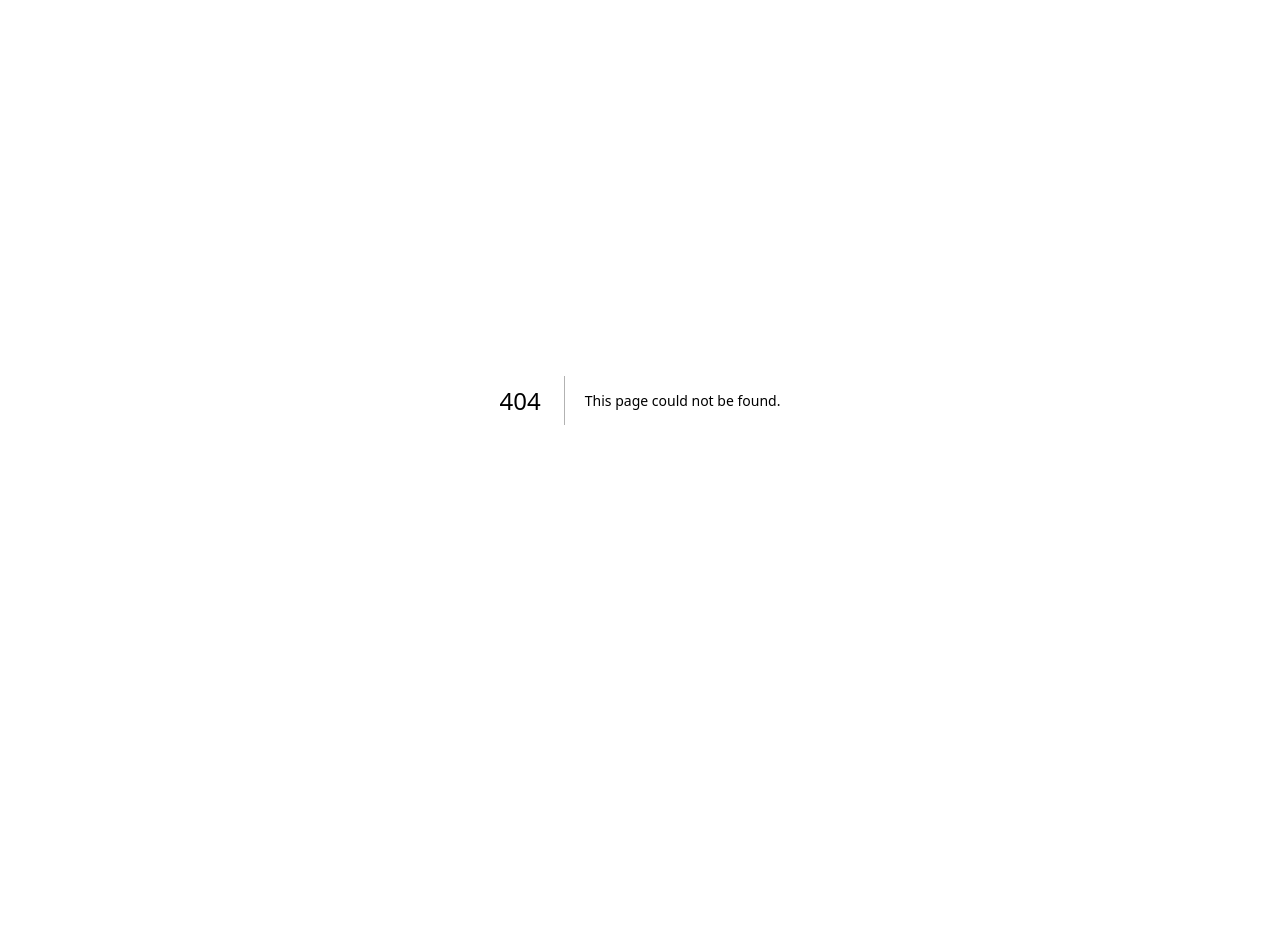
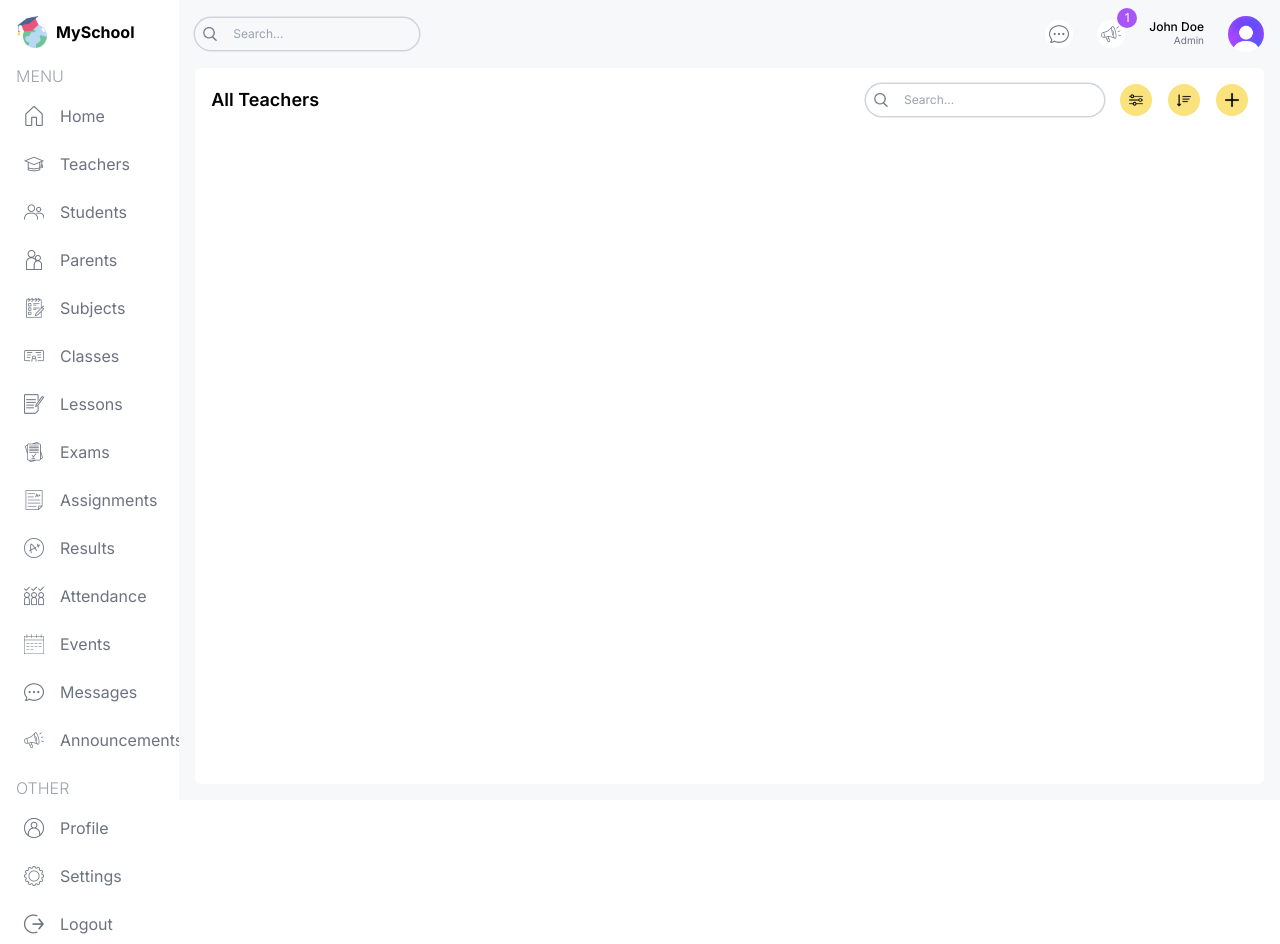
Before and after one commit to thanhminhdev2000/fullstack-school, a Next.js app: page /list/teachers in a window 1280 px wide. Before the commit this address had no page. Before the commit the page ends 800 px from the top, so only its background shows below. Built offline with nearby package versions, Linux system fonts and the light colour scheme.

Commit message:
TeacherList Page

```diff
--- /dev/null
+++ b/src/app/(dashboard)/list/teachers/page.tsx
@@ -0,0 +1,32 @@
+import TableSearch from '@/components/TableSearch';
+import Image from 'next/image';
+
+const TeacherListPage = () => {
+  return (
+    <div className="bg-white p-4 rounded-md flex-1 m-4 mt-0">
+      <div className="flex items-center justify-between">
+        <h1 className="hidden md:block text-lg font-semibold">All Teachers</h1>
+        <div className="flex flex-col md:flex-row items-center gap-4 w-full md:w-auto">
+          <TableSearch />
+          <div className="flex items-center gap-4 self-end">
+            <button className="w-8 h-8 flex items-center justify-center rounded-full bg-Yellow">
+              <Image src="/filter.png" alt="" width={14} height={14} />
+            </button>
+            <button className="w-8 h-8 flex items-center justify-center rounded-full bg-Yellow">
+              <Image src="/sort.png" alt="" width={14} height={14} />
+            </button>
+            <button className="w-8 h-8 flex items-center justify-center rounded-full bg-Yellow">
+              <Image src="/plus.png" alt="" width={14} height={14} />
+            </button>
+          </div>
+        </div>
+      </div>
+
+      {/* LIST */}
+
+      {/* PAGING */}
+    </div>
+  );
+};
+
+export default TeacherListPage;
--- /dev/null
+++ b/src/components/TableSearch.tsx
@@ -0,0 +1,14 @@
+import Image from 'next/image';
+
+const TableSearch = () => {
+  return (
+    <div className="w-full">
+      <div className="w-full md:w-auto flex items-center gap-2 text-xs rounded-full ring-[1.5px] ring-gray-300 px-2">
+        <Image src="/search.png" alt="" width={14} height={14} />
+        <input type="text" placeholder="Search..." className="w-[200px] p-2 bg-transparent outline-none" />
+      </div>
+    </div>
+  );
+};
+
+export default TableSearch;
```
